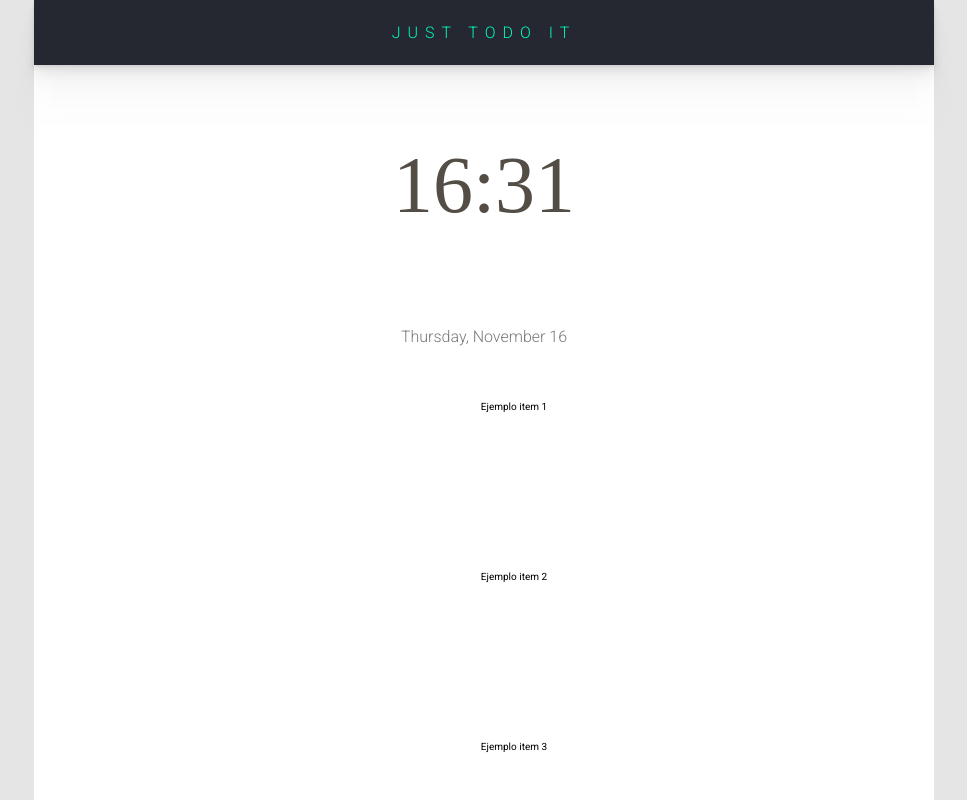
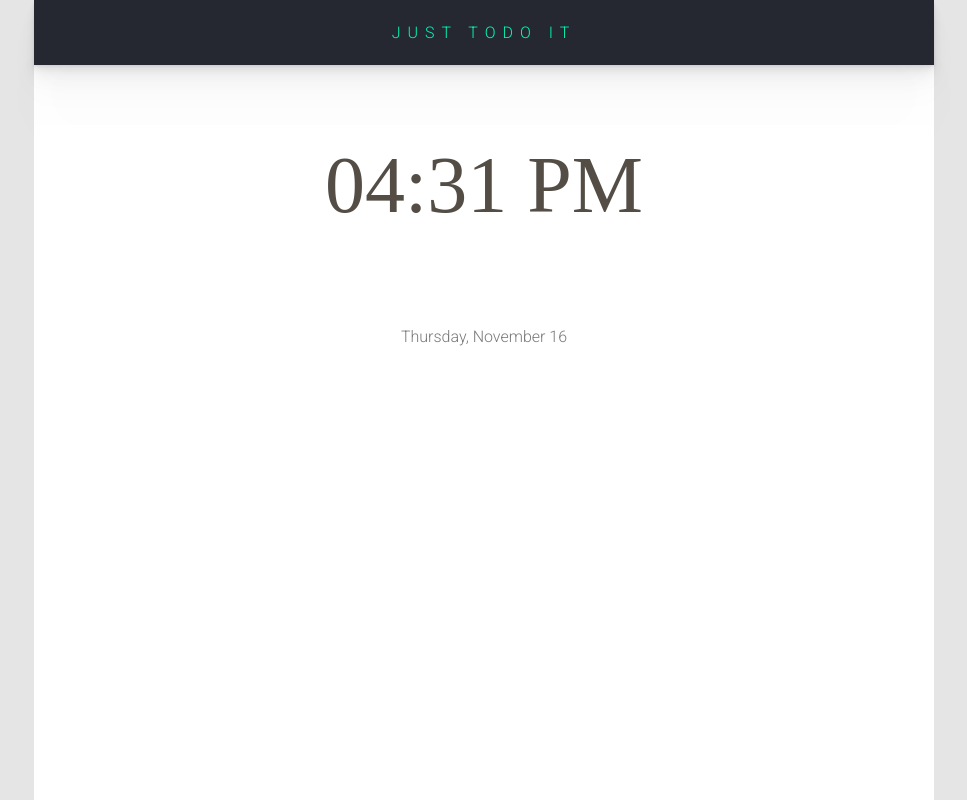
Before and after one commit to alexis-ramos-ok/to-do-list, a React (Create React App) app: page / in a window 1280 px wide. Shown: the top 800 px of the page, without its empty margins (156-1123 px from the left). Built offline with nearby package versions, Linux system fonts and the light colour scheme.

Commit message:
Modifcicacion en TaskList y Clock

```diff
--- a/package.json
+++ b/package.json
@@ -3,6 +3,8 @@
   "version": "0.1.0",
   "private": true,
   "dependencies": {
+    "@fortawesome/free-solid-svg-icons": "^6.4.2",
+    "@fortawesome/react-fontawesome": "^0.2.0",
     "@testing-library/jest-dom": "^5.17.0",
     "@testing-library/react": "^13.4.0",
     "@testing-library/user-event": "^13.5.0",
--- a/src/App.js
+++ b/src/App.js
@@ -1,7 +1,7 @@
 import React, {useState} from 'react';
 import './App.css';
 import TaskForm from './components/Form/TaskForm';
-import List from './components/List/List';
+import TaskList from './components/TaskList/TaskList';
 import Clock from './components/Clock/Clock';
 import DateDisplay from './components/DateDisplay/DateDisplay';
 
@@ -9,24 +9,37 @@ function App() {
 
   const [tasks, setTasks] = useState([]);
 
-  // Agregando nueva tarea
+  // Dani: Función que crea un objeto nueva tarea, el mismo tiene un identificador único y un nombre
   const handleAddTask = (taskName) => {
     const newTask = {
       id: Date.now(),
       name: taskName,
+      completed: false // Alex: Agrego este booleano para indicar si la tarea fue completada o no
     };
 
     // Actualizando el estado para incluir la nueva tarea
     setTasks((prevTasks) => [...prevTasks, newTask]);
   };
 
+  // Alex: Agrego función que maneja el estado de las tareas
+  const handleCompleteTask = (taskId) => {
+    setTasks(prevTasks => prevTasks.map(task =>
+      task.id === taskId ? { ...task, completed: !task.completed } : task
+    ));
+  };
+
+  //Agrego función que maneja la eliminación de las tareas
+  const handleDeleteTask = (taskId) => {
+    setTasks(prevTasks => prevTasks.filter(task => task.id !== taskId));
+  };
 
   return (
 
     <div className="App">
       <Clock />
       <DateDisplay />
-      <List />
+      {/* Franco, Aquí en TaskList (recuerda cambiarle el nombre) debes pasarle como props: el array tasks que contiene los objetos con las tareas, y las funciones que definí debajo*/}
+      <TaskList tareas={tasks} onComplete={handleCompleteTask} onDelete={handleDeleteTask} />
       < TaskForm onAdd={handleAddTask} />
     </div>
 
--- a/src/components/Clock/Clock.js
+++ b/src/components/Clock/Clock.js
@@ -1,17 +1,22 @@
-import React from 'react';
+import React, { useState, useEffect } from 'react';
 import './Clock.css';
 
-function Clock(){
-    const moment = new Date();
-    var hora = moment.getHours();
-    var minuto = moment.getMinutes();
-    var horaImprimible = hora + ":" + minuto;
+function Clock() {
+  const [time, setTime] = useState(new Date());
 
-    return(
-        <div className="clock">
-            {horaImprimible}
-        </div>
-    );
+  useEffect(() => {
+    const interval = setInterval(() => {
+      setTime(new Date());
+    }, 60000);
+
+    return () => clearInterval(interval);
+  }, []);
+
+  return (
+    <div className="clock">
+      {time.toLocaleTimeString([], { hour: '2-digit', minute: '2-digit' })}
+    </div>
+  );
 }
 
 export default Clock;
--- a/src/components/Form/TaskForm.js
+++ b/src/components/Form/TaskForm.js
@@ -19,7 +19,16 @@ function TaskForm ({onAdd}) {
 
     return (
             <form className='form' onSubmit={sendItems}>
-                <input className='form__input form__input--text' type="text" placeholder='type item' value={item} onChange={itemUpdated}/>
+                {/* Aquí Dani mira como he acomodado el input para mayor claridad, podés hacer lo mismo
+                con el de abajo si te sirve */}
+                <input
+                className='form__input form__input--text'
+                type="text"
+                placeholder='type item'
+                value={item}
+                onChange={itemUpdated}
+                />
+
                 <input className='form__input form__input--button' type="submit" value='add' />
 
             </form>
--- a/src/components/List/List.css
+++ /dev/null
@@ -1,29 +0,0 @@
-.lista{
-
-    height: 70rem; /* al agregar el clock y date se puede modificar, solo es para referencia*/
-    align-items: center;
-    border: none;
-    margin-top: 2rem;
-    background-color: var(--color-bg-app);
-}
-
-.lista--item{
-    width: 100%;
-    height: 20%;
-    display: block;
-    margin-top: 5px;
-    border: 3rem;
-    margin: 3rem;
-    text-align: center;
-}
-
-@media (min-width: 360px) {
-    .lista {
-        display: block;
-        align-items: center;
-    }
-    .lista--item{
-        width: 100%;
-        height: 20%;
-    }
-}
--- a/src/components/List/List.js
+++ /dev/null
@@ -1,14 +0,0 @@
-import React from 'react';
-import './List.css';
-
-function List(){
-    return (
-        <div className="lista">
-            <div className="lista--item">Ejemplo item 1</div>
-            <div className="lista--item">Ejemplo item 2</div>
-            <div className="lista--item">Ejemplo item 3</div>
-        </div>
-      );
-}
-
-export default List;
--- a/src/components/TaskItem/TaskItem.js
+++ b/src/components/TaskItem/TaskItem.js
@@ -3,25 +3,31 @@ import './TaskItem.css';
 import { FontAwesomeIcon } from '@fortawesome/react-fontawesome';
 import { faTrash } from '@fortawesome/free-solid-svg-icons';
 
+//Aquí TaskItem está recibiendo las props, una tarea individual, y dos funciones que sirven para las tareas
 const TaskItem = ({ task, onComplete, onDelete }) => {
     const [isCompleted, setIsCompleted] = useState(task.completed);
 
+    // Esta función se activa con el onclick que está en el primer div, o sea al clickear en cualquier parte de la tarea
     const handleComplete = () => {
-        setIsCompleted(!isCompleted);
-        onComplete(task.id);
+        setIsCompleted(!isCompleted); // Este función es local y sólo sirve para agregar una clase y que nos permita modificar en el css la apariencia según el estado de la tarea
+        onComplete(task.id); // Esta es la función clave y es la que llama a la función que le pasó el padre (onComplete) llevando el id para cambiar el estado de la tarea
     };
 
+    // Esta función se activa con el onclick en el delete-button
     const handleDelete = () => {
-        onDelete(task.id);
+        onDelete(task.id); // Esta función lo que hace es llamar a la función que le pasó el padre (onDelete) llevando el id para eliminar la tarea
     };
 
     return (
         <div
             className={`task-item ${isCompleted ? 'task-item--completed' : ''}`}
             onClick={handleComplete}
-        >
-            <div className="task-item__status-indicator"  />
-            <p className="task-item__name">{task.name}</p>
+        > {/* Este div usa una plantilla de cadena lo cual me permite incrustar valores en la cadena, lo único que hace
+        es determinar si el div se llamara task-item o task-item--completed para usar ese nombre en el css y darle
+        distintos estilos segun si la tarea está completa o no */}
+            <div className="task-item__status-indicator"  /> {/* Este es el círculo que indica el estado */}
+            <p className="task-item__name">{task.name}</p> {/* Aquí finalmente la tarea aparece en pantalla al mostrar
+            la propiedad name del objeto task */}
             <button className="task-item__delete-button" onClick={handleDelete}>
                 <FontAwesomeIcon className='delete-button__icon' icon={faTrash} />
             </button>
--- /dev/null
+++ b/src/components/TaskList/TaskList.css
@@ -0,0 +1,29 @@
+.lista{
+
+    height: 50rem;
+    align-items: center;
+    border: none;
+    margin-top: 2rem;
+    background-color: var(--color-bg-app);
+}
+
+.lista--item{
+    width: 100%;
+    height: 20%;
+    display: block;
+    margin-top: 5px;
+    border: 3rem;
+    margin: 3rem;
+    text-align: center;
+}
+
+@media (min-width: 360px) {
+    .lista {
+        display: block;
+        align-items: center;
+    }
+    .lista--item{
+        width: 100%;
+        height: 20%;
+    }
+}
--- /dev/null
+++ b/src/components/TaskList/TaskList.js
@@ -0,0 +1,19 @@
+import React from 'react';
+import './TaskList.css';
+import TaskItem from '../TaskItem/TaskItem';
+
+
+function TaskList({ tareas, onComplete, onDelete }) {
+    return (
+      <div className="lista">
+        {tareas.map((task) => (
+          <TaskItem
+            task={task}
+            onComplete={() => onComplete(task.id)}
+            onDelete={() => onDelete(task.id)}
+          />
+        ))}
+      </div>
+    );
+  }
+export default TaskList;
```
Also changed, not shown: src/index.css (indentation only), 1 other file (tests, documents, lock files or other folders).
